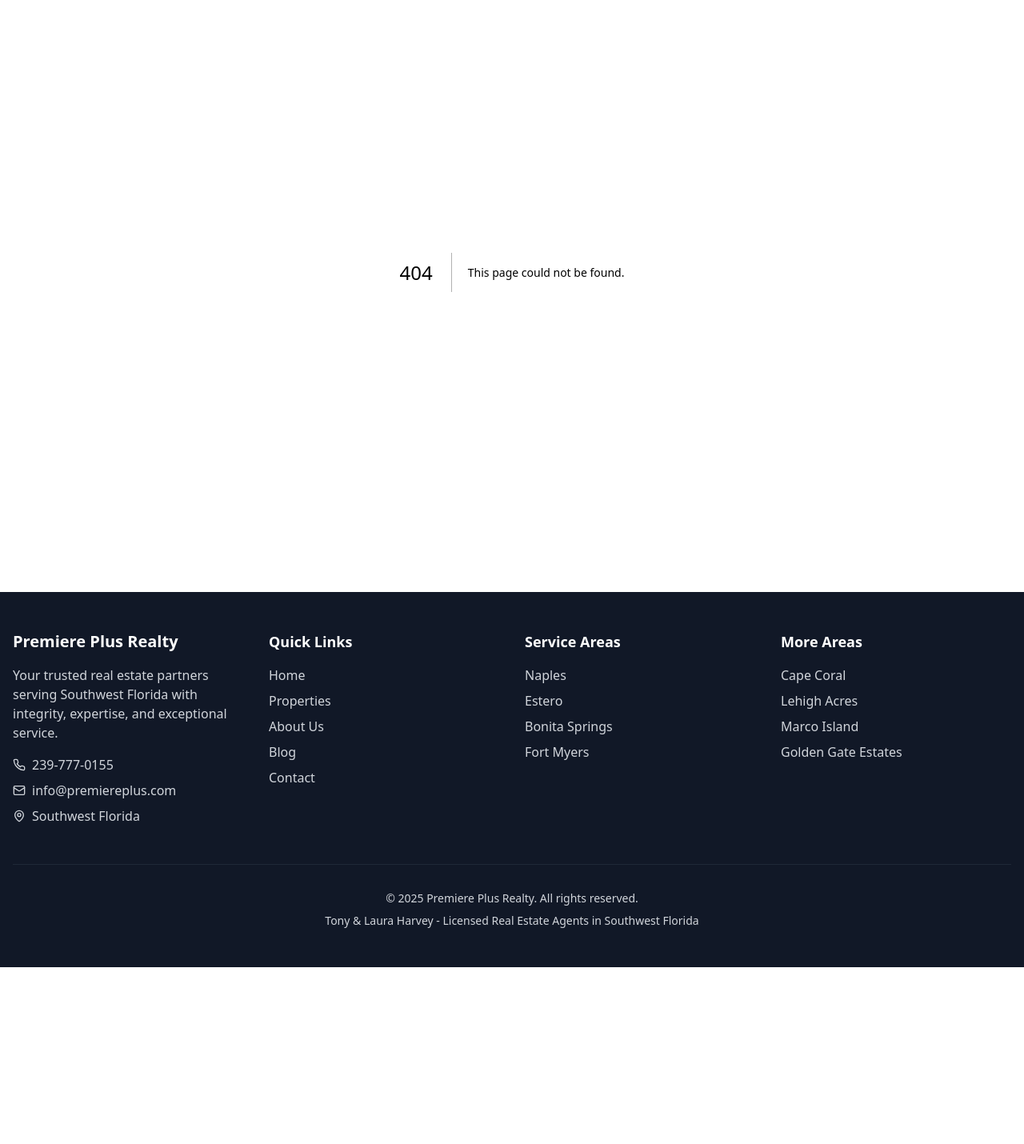
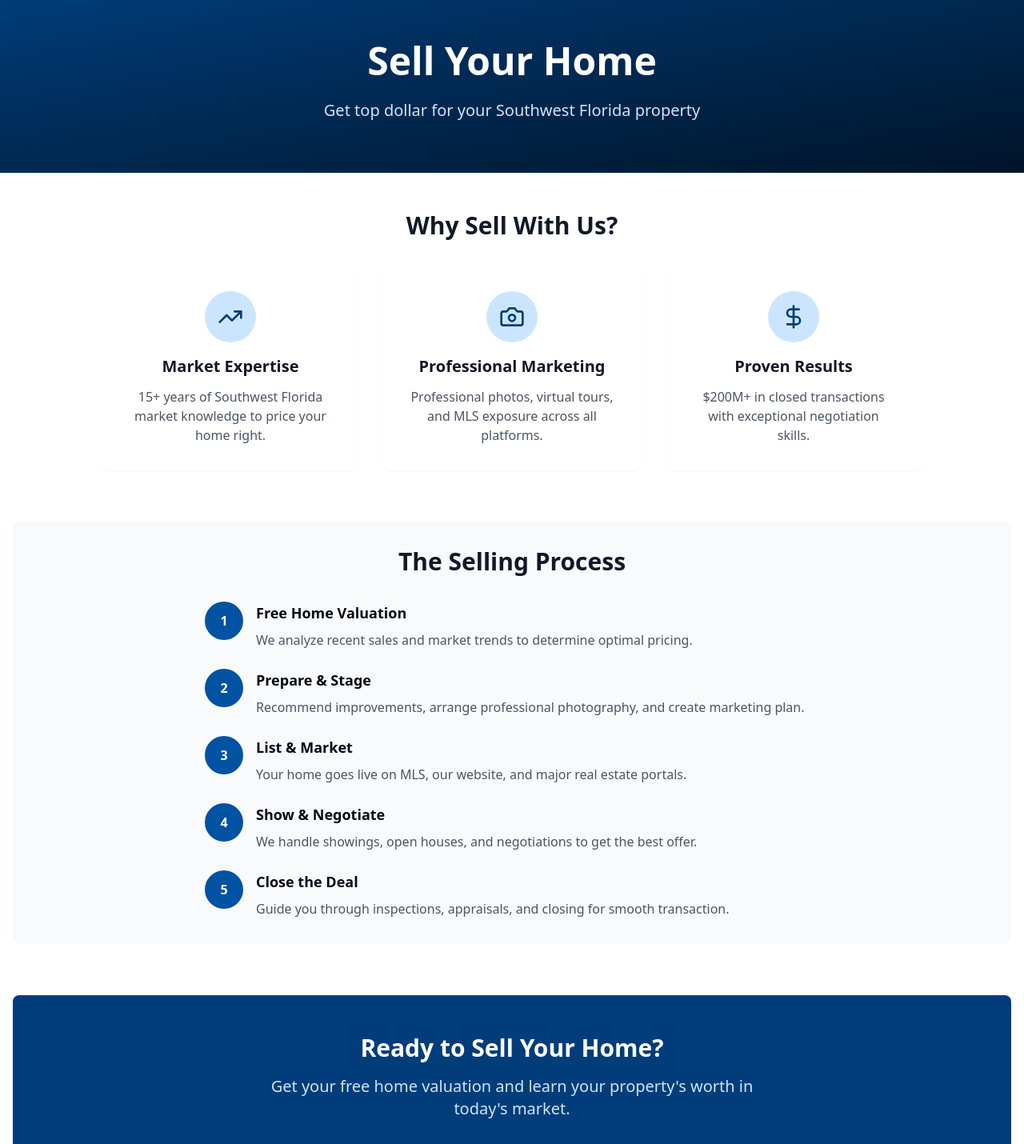
Before and after one commit to CR-AudioViz-AI/agentos-premiere-plus, a Next.js app: page /sell in a window 1280 px wide. Before the commit this address had no page. Shown: the part 140-1570 px from the top of the page at 80% size. Before the commit the page ends 1349 px from the top, so only its background shows below. Built offline with nearby package versions, Linux system fonts and the light colour scheme.

Commit message:
Add app/sell/page.tsx

```diff
--- /dev/null
+++ b/app/sell/page.tsx
@@ -0,0 +1,85 @@
+import { Phone, TrendingUp, Camera, DollarSign, CheckCircle } from "lucide-react";
+import Link from "next/link";
+
+export default function SellPage() {
+  return (
+    <div className="py-12">
+      <section className="bg-gradient-to-br from-primary-700 to-primary-900 text-white py-16 mb-12">
+        <div className="container mx-auto px-4 text-center">
+          <h1 className="text-4xl lg:text-5xl font-bold mb-6">Sell Your Home</h1>
+          <p className="text-xl text-primary-100 max-w-3xl mx-auto">
+            Get top dollar for your Southwest Florida property
+          </p>
+        </div>
+      </section>
+
+      <div className="container mx-auto px-4">
+        <section className="mb-16">
+          <h2 className="text-3xl font-bold text-gray-900 mb-8 text-center">Why Sell With Us?</h2>
+          <div className="grid grid-cols-1 md:grid-cols-3 gap-8 max-w-5xl mx-auto">
+            <div className="bg-white p-6 md:p-8 rounded-lg shadow-sm">
+              <div className="w-16 h-16 bg-primary-100 rounded-full flex items-center justify-center mb-4 mx-auto">
+                <TrendingUp className="w-8 h-8 text-primary-700" />
+              </div>
+              <h3 className="text-xl font-bold text-gray-900 mb-3 text-center">Market Expertise</h3>
+              <p className="text-gray-600 text-center">15+ years of Southwest Florida market knowledge to price your home right.</p>
+            </div>
+            <div className="bg-white p-6 md:p-8 rounded-lg shadow-sm">
+              <div className="w-16 h-16 bg-primary-100 rounded-full flex items-center justify-center mb-4 mx-auto">
+                <Camera className="w-8 h-8 text-primary-700" />
+              </div>
+              <h3 className="text-xl font-bold text-gray-900 mb-3 text-center">Professional Marketing</h3>
+              <p className="text-gray-600 text-center">Professional photos, virtual tours, and MLS exposure across all platforms.</p>
+            </div>
+            <div className="bg-white p-6 md:p-8 rounded-lg shadow-sm">
+              <div className="w-16 h-16 bg-primary-100 rounded-full flex items-center justify-center mb-4 mx-auto">
+                <DollarSign className="w-8 h-8 text-primary-700" />
+              </div>
+              <h3 className="text-xl font-bold text-gray-900 mb-3 text-center">Proven Results</h3>
+              <p className="text-gray-600 text-center">$200M+ in closed transactions with exceptional negotiation skills.</p>
+            </div>
+          </div>
+        </section>
+
+        <section className="mb-16 bg-gray-50 rounded-lg p-6 md:p-8">
+          <h2 className="text-3xl font-bold text-gray-900 mb-8 text-center">The Selling Process</h2>
+          <div className="max-w-3xl mx-auto space-y-6">
+            {[
+              { num: 1, title: "Free Home Valuation", desc: "We analyze recent sales and market trends to determine optimal pricing." },
+              { num: 2, title: "Prepare & Stage", desc: "Recommend improvements, arrange professional photography, and create marketing plan." },
+              { num: 3, title: "List & Market", desc: "Your home goes live on MLS, our website, and major real estate portals." },
+              { num: 4, title: "Show & Negotiate", desc: "We handle showings, open houses, and negotiations to get the best offer." },
+              { num: 5, title: "Close the Deal", desc: "Guide you through inspections, appraisals, and closing for smooth transaction." }
+            ].map((step) => (
+              <div key={step.num} className="flex items-start gap-4">
+                <div className="flex-shrink-0 w-10 h-10 md:w-12 md:h-12 bg-primary-600 text-white rounded-full flex items-center justify-center font-bold">
+                  {step.num}
+                </div>
+                <div className="flex-1">
+                  <h3 className="font-bold text-lg mb-2">{step.title}</h3>
+                  <p className="text-gray-600">{step.desc}</p>
+                </div>
+              </div>
+            ))}
+          </div>
+        </section>
+
+        <section className="text-center bg-primary-700 text-white rounded-lg p-8 md:p-12">
+          <h2 className="text-3xl font-bold mb-4">Ready to Sell Your Home?</h2>
+          <p className="text-xl mb-8 text-primary-100 max-w-2xl mx-auto">
+            Get your free home valuation and learn your property's worth in today's market.
+          </p>
+          <div className="flex flex-col sm:flex-row gap-4 justify-center">
+            <Link href="/contact" className="bg-white text-primary-700 px-8 py-4 rounded-lg font-semibold hover:bg-primary-50 transition-colors">
+              Request Free Valuation
+            </Link>
+            <a href="tel:239-777-0155" className="bg-primary-800 text-white px-8 py-4 rounded-lg font-semibold hover:bg-primary-900 transition-colors flex items-center justify-center gap-2">
+              <Phone className="w-5 h-5" />
+              Call 239-777-0155
+            </a>
+          </div>
+        </section>
+      </div>
+    </div>
+  );
+}
```
